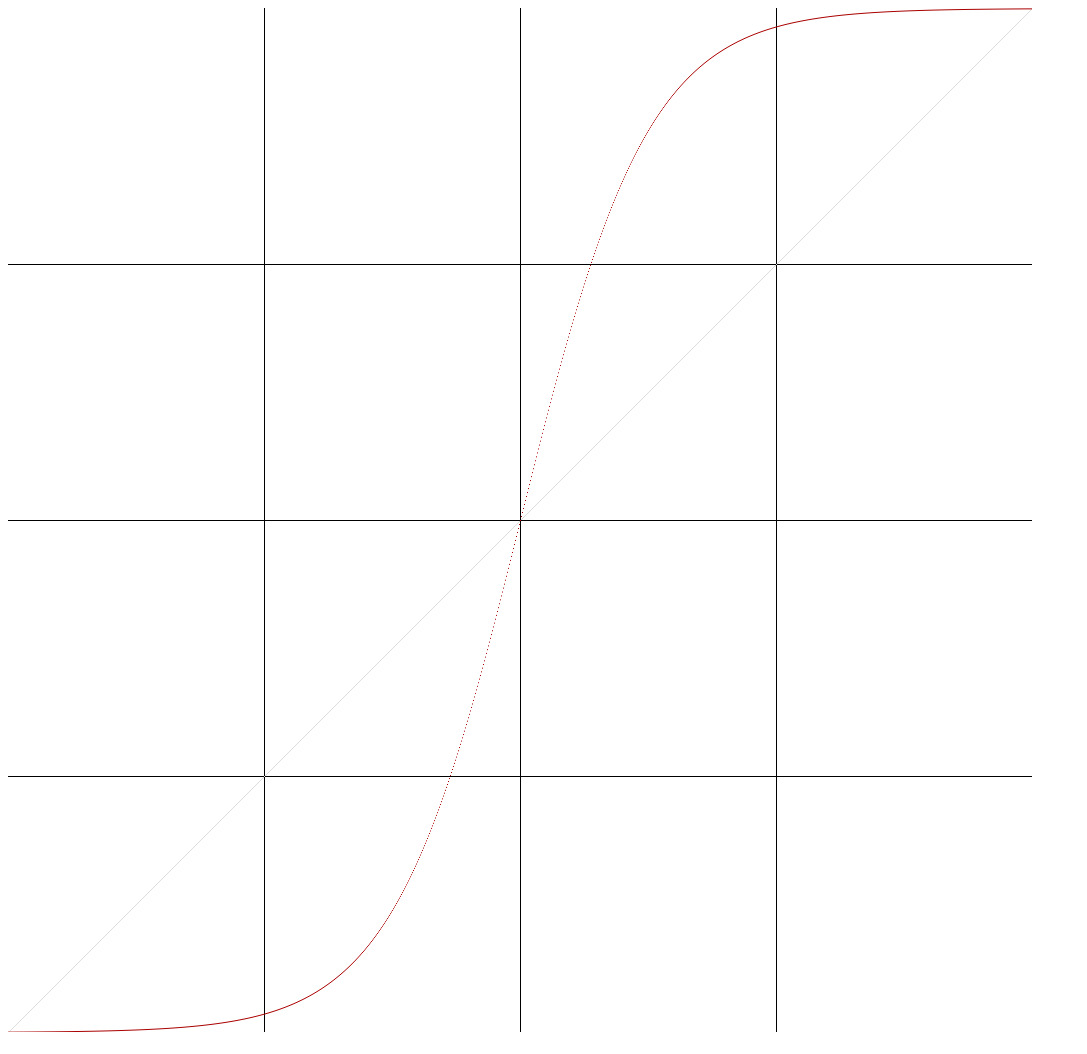
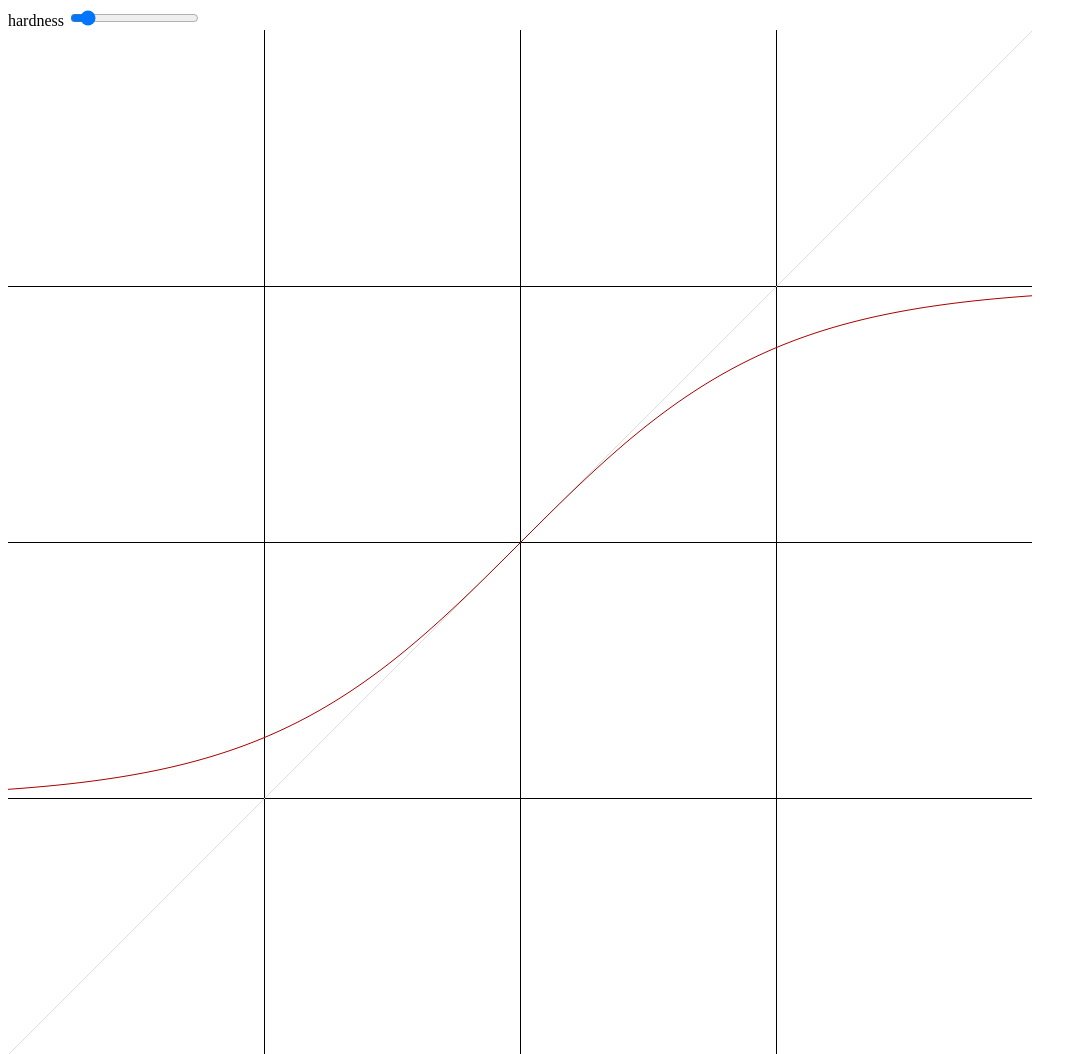
Before and after one commit to padenot/fdn-reverb, a plain HTML site: page index.html in a window 1280 px wide. Shown: the whole page, without its empty margins (0-1087 px from the left). Drawn offline with Linux system fonts and the light colour scheme.

Commit message:
make html graph tool better

```diff
--- a/index.html
+++ b/index.html
@@ -1,8 +1,14 @@
+<meta charset=utf-8>
+<label for=hardness>hardness</label>
+<input id=hardness type=range min=0.1 max=10 step=0.1 value=1.0></input>
+<br>
 <canvas height=1024 width=1024>
 <script>
   var cvs = document.querySelector("canvas");
   var c = cvs.getContext("2d");
 
+  function render(hardness) {
+    c.clearRect(0, 0, 1024, 1024);
     c.fillRect(0, 512, 1024, 1);
     c.fillRect(512, 0, 1, 1024);
     c.fillRect(0, 256, 1024, 1);
@@ -17,13 +23,16 @@
     c.fillStyle = "#a00";
     for (var i = 0; i < 1024; i++) {
       var x = 2 * ((i - 512) / 512);
-    // (1/a)*tanh(ax)
-    // var h = 0.001;
       var h = 2.;
-    var shaped = Math.tanh(h * x);
-    //var shaped = (x / (Math.sqrt(h + x*x)));
-    //var shaped =
-    console.log(i, x, shaped);
+      var shaped = Math.tanh(hardness * x) / 2;
       c.fillRect(i, 512 - shaped * 512, 1, 1);
     }
+  }
+
+document.querySelector("input").oninput = function(e) {
+  console.log(e.target.value);
+  render(e.target.value);
+}
+
+render(document.querySelector("input").value);
 </script>
```
Lines whose indentation alone changed are shown as unchanged.
